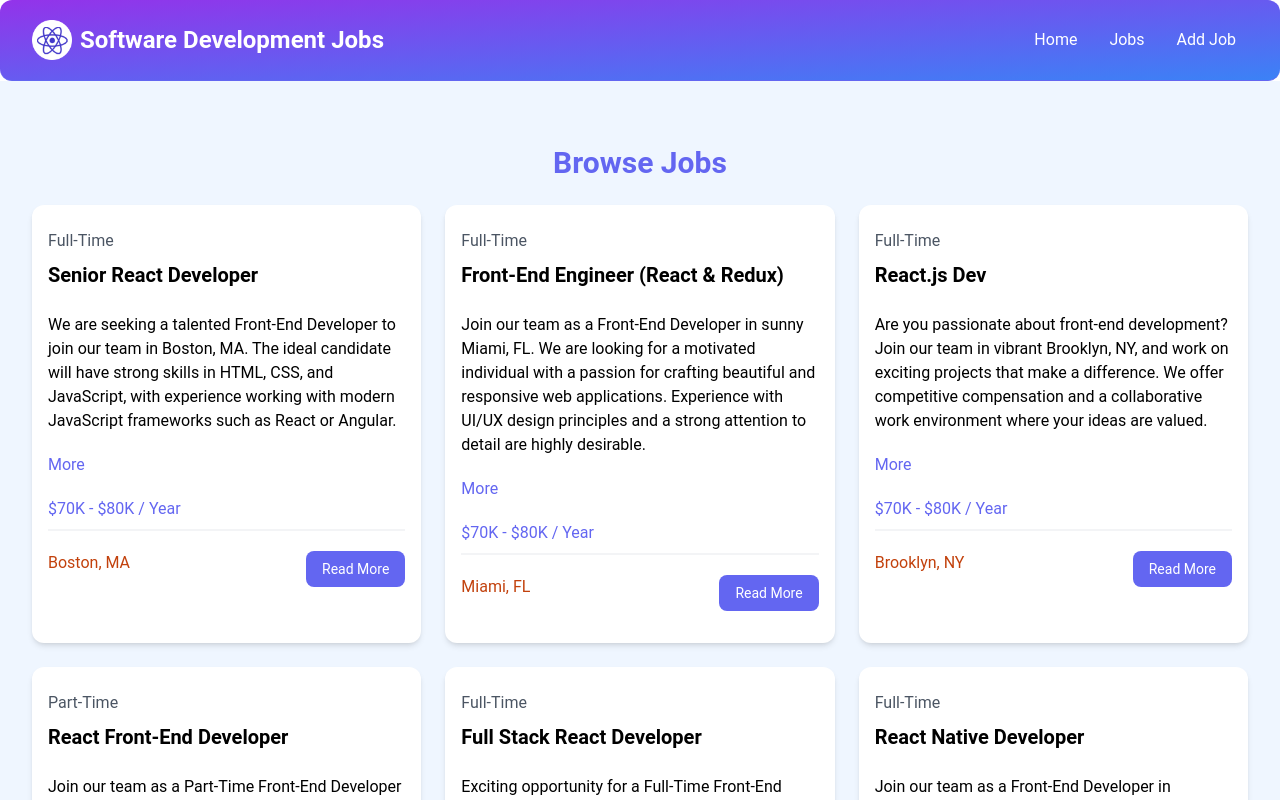
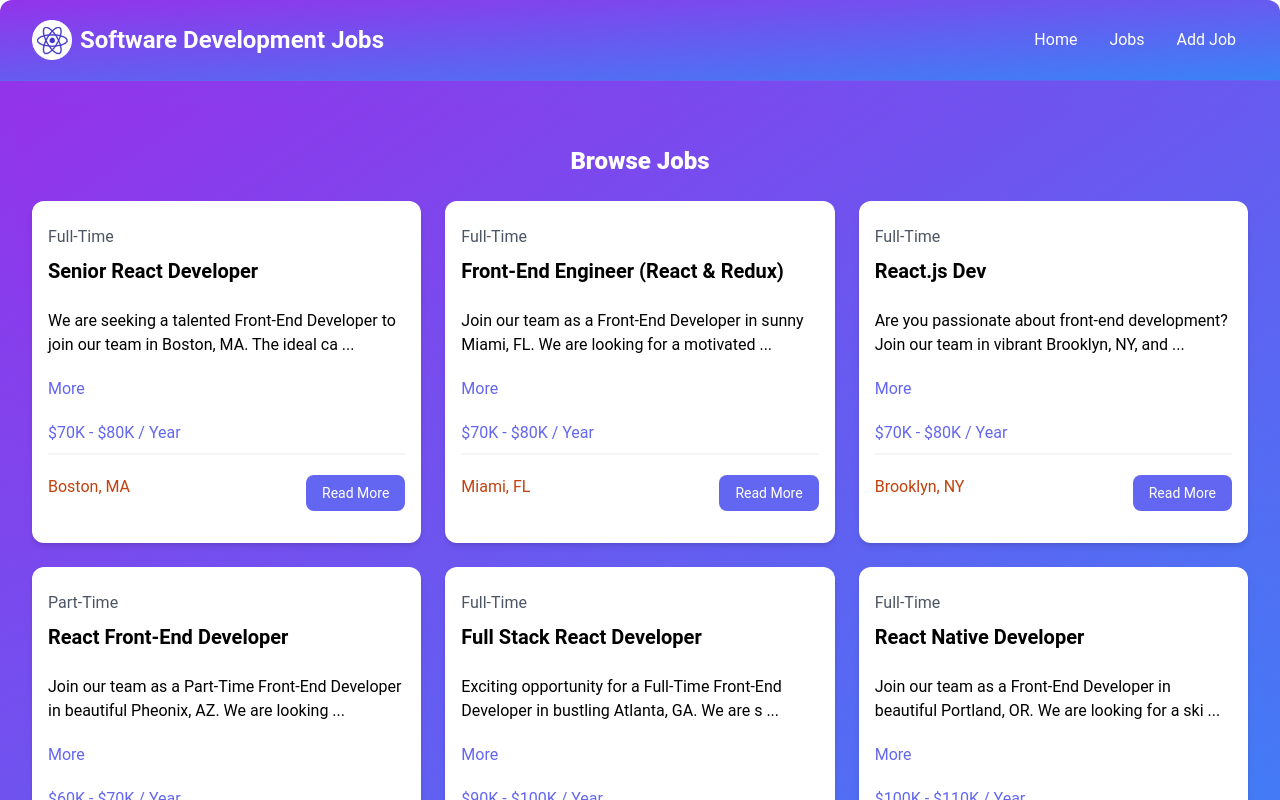
Before and after one commit to ThusTech/Job-Search, a React (Vite) app: page /jobs in a window 1280 px wide. Shown: the top 800 px of the page. Built offline with nearby package versions, Linux system fonts and the light colour scheme.

Commit message:
job component edited

```diff
--- a/src/components/Header.jsx
+++ b/src/components/Header.jsx
@@ -3,7 +3,7 @@
 export default function Header({title = 'Become a software Developer',
      subTitle = 'Find the job that fits your skills and needs'}){
     return (
-        <section className="bg-gradient-to-br from-purple-600 to-blue-500 py-20 mb-4 rounded-xl">
+        <section className="bg-gradient-to-br from-purple-600 to-blue-500 py-20 mb-4 rounded-b-xl">
             <div className="max-w-7xl mx-auto px-4 sm:px-6 lg:px-8 flex flex-col items-center">
                 <div className="text-center">
                     <h1 className="text-4xl font-extrabold text-white sm:text-5xl md:text-6xl">
--- a/src/components/Job.jsx
+++ b/src/components/Job.jsx
@@ -4,17 +4,16 @@
 
 export default function Job({ job }){
 
-    const [description, setDescription] = useState(job.description)
+    const [description, setDescription] = useState(`${job.description.substring(0,90)} ...`)
     const [view, setView] = useState(false)
 
     function handleClickEvent(){
+        if(!view){
+            setDescription(job.description)
+        }else{
+            setDescription(`${job.description.substring(0,90)} ...`)
+        }
         setView(prev => !prev)
-
-        if(view){
-            setDescription(job.type)
-        }else{
-            setDescription(job.description)
-        }
     }
 
     return (
--- a/src/components/Jobs.jsx
+++ b/src/components/Jobs.jsx
@@ -1,7 +1,9 @@
 import Job from './Job'
 import jobList from '../jobs.json'
 
-export default function Jobs(){
+export default function Jobs({
+    bg = "bg-gradient-to-br from-purple-600 to-blue-500",
+    textColor = "text-white"}){
     const jobs = jobList.jobs
 
     const jobElements = jobs.map((job) => {
@@ -9,9 +11,9 @@
     })
 
     return (
-        <section className="bg-blue-50 px-4 py-10">
+        <section className= {`${bg} px-4 py-10` }>
             <div className='container-xl lg:container m-auto'>
-                <h2 className='text-3xl font-bold text-indigo-500 mb-6 text-center'>
+                <h2 className={`text-2xl ${textColor} mb-6 text-center font-extrabold`}>
                     Browse Jobs
                 </h2>
 
--- a/src/components/NavBar.jsx
+++ b/src/components/NavBar.jsx
@@ -4,7 +4,7 @@
 
 export default function NavBar(){
     return (
-        <nav className='bg-gradient-to-br from-purple-600 to-blue-500 border-b border-indigo-500 rounded-xl'>
+        <nav className='bg-gradient-to-br from-purple-600 to-blue-500 border-b border-indigo-500 rounded-t-xl'>
             <div className='mx-auto max-w-7xl px-2 sm:px-6 lg:px-8'>
                 <div className='flex h-20 items-center justify-between'>
                     <div className='flex flex-1 items-center justify-center md:items-stretch md:justify-start'>
--- a/src/pages/AddJobsPage.jsx
+++ b/src/pages/AddJobsPage.jsx
@@ -2,9 +2,9 @@
 
 export default function AddJobsPage(){
     return (
-        <section className="bg-indigo-50">
-            <div className="container m-auto max-w-2xl py-24">
-                <div className="bg-white px-6 py-8 mb-4 shadow-md rounded-md border m-4 md:m-0">
+        <section className="bg-gradient-to-br from-purple-600 to-blue-500">
+            <div className="container m-auto max-w-2xl py-20">
+                <div className="bg-white px-6 py-20 mb-4 shadow-md rounded-md border m-4 md:m-0">
                     <form>
                         <h2 className="text-3xl text-center font-semibold mb-6">Add Job</h2>
                         <div className="mb-4">
--- a/src/pages/HomePage.jsx
+++ b/src/pages/HomePage.jsx
@@ -8,7 +8,10 @@
         <>
             <Header/>
             <Explorer/>
-            <Jobs/>
+            <Jobs
+            bg="bg-indigo-100"
+            textColor="text-black"
+            />
             <ViewAllJobs/>
         </>
     )
--- a/src/pages/JobPage.jsx
+++ b/src/pages/JobPage.jsx
@@ -1,6 +1,6 @@
 export default function JobPage({id}){
     return (
-        <section className="bg-gradient-to-br from-purple-600 to-blue-500 min-h-screen flex items-center justify-center">
+        <section className="bg-gradient-to-br from-purple-600 to-blue-500 min-h-screen flex items-center justify-center py-20">
             <div className="w-full max-w-lg bg-white rounded-3xl shadow-lg p-8">
                 <div className="text-center mb-8">
                     <div class="w-16 h-16 mx-auto bg-blue-100 rounded-full flex items-center justify-center">
--- a/src/pages/JobsPage.jsx
+++ b/src/pages/JobsPage.jsx
@@ -2,7 +2,7 @@
 
 export default function JobsPage(){
     return (
-        <section className="bg-blue-50 px-4 py-6">
+        <section className="bg-gradient-to-br from-purple-600 to-blue-500 px-4 py-6">
             <Jobs/>
         </section>
     )
```
